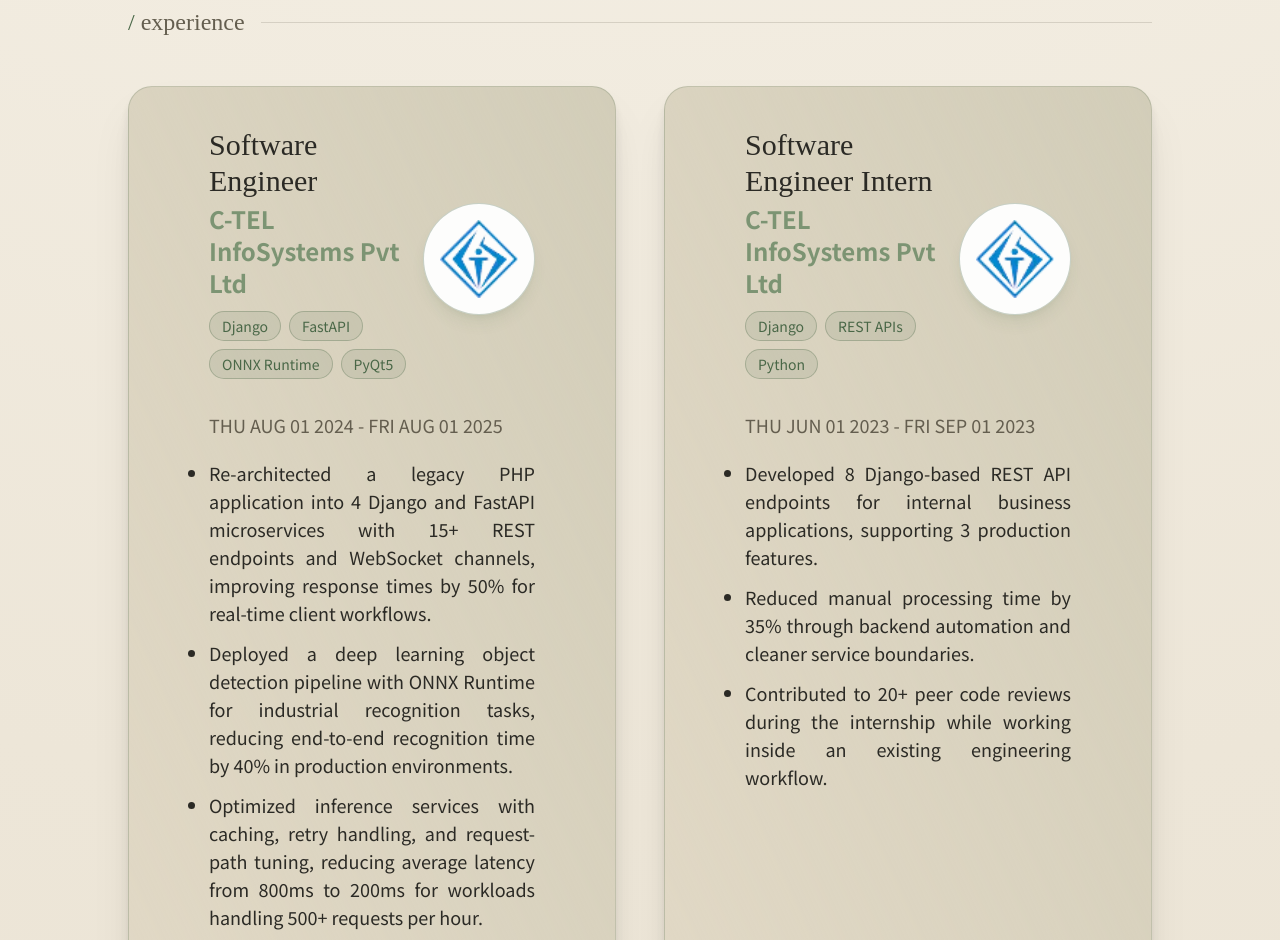
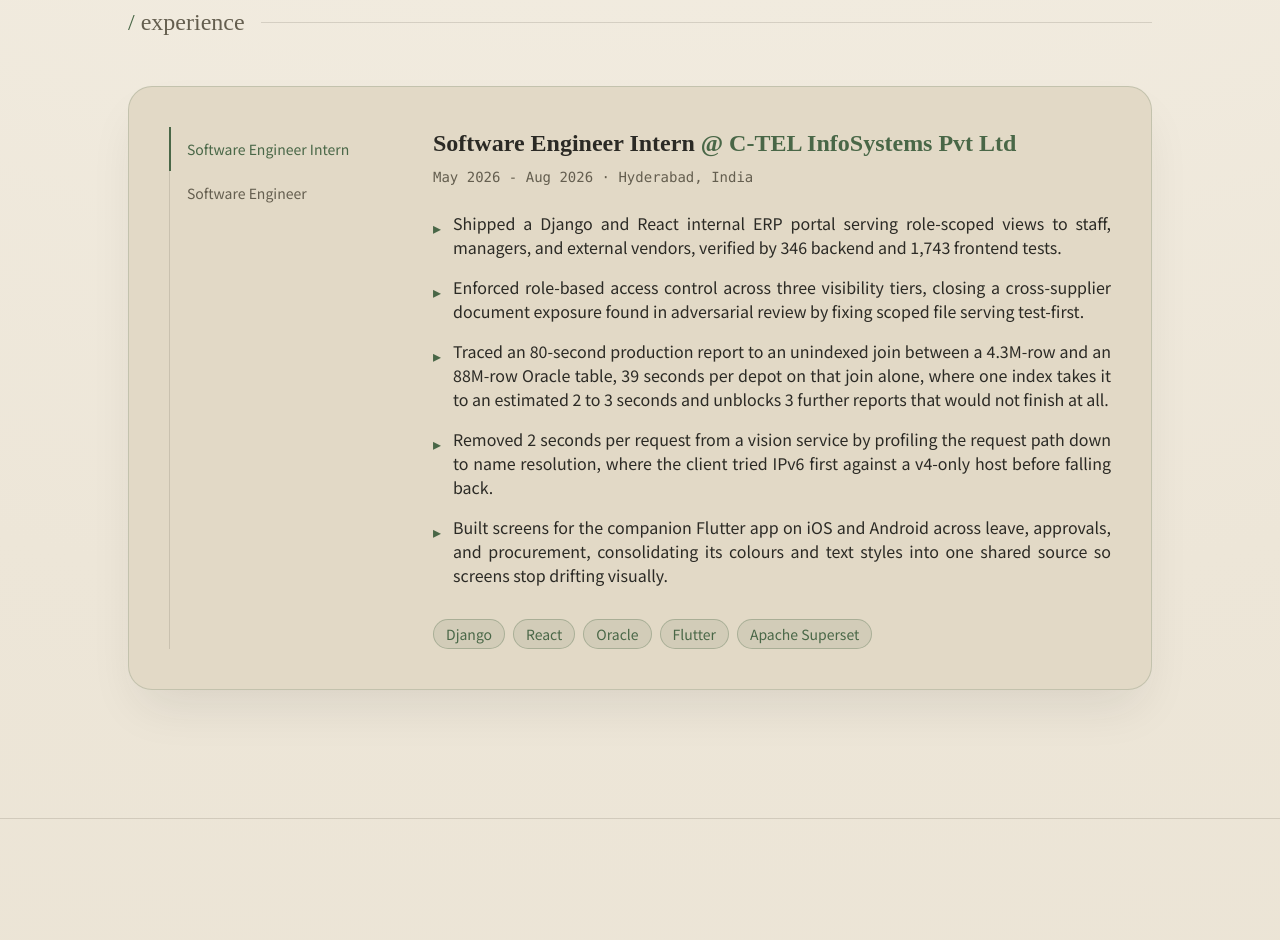
Before and after one commit to chetank03/portfolioWebsite, a Next.js app: page / in a window 1280 px wide. Shown: the part 1860-2800 px from the top of the page. Built offline with nearby package versions, Linux system fonts and the light colour scheme.

Commit message:
Update experience from the latest resumes and rebuild it as tabs
Add the 2026 internship, drop the stale 2023 role, and present roles in a tabbed
panel with month-and-year dates.

```diff
--- a/components/ExperienceCard.tsx
+++ b/components/ExperienceCard.tsx
@@ -1,71 +1,55 @@
 import { motion } from "framer-motion";
-import Image from "next/image";
 import React from "react";
 import { Experience } from "../typings";
+import { formatMonthYear } from "../utils/formatDate";
 
 type Props = { experience: Experience };
 
 export default function ExperienceCard({ experience }: Props) {
-  const companyMark = (
-    <div className="flex h-28 w-28 shrink-0 items-center justify-center rounded-full border border-darkGreen/30 bg-white/95 text-2xl font-serif font-semibold text-darkGreen shadow-lg shadow-darkGreen/10">
-      {experience.companyLogoUrl ? (
-        <Image
-          src={experience.companyLogoUrl}
-          alt={`${experience.company} logo`}
-          width={78}
-          height={78}
-          className="h-[78px] w-[78px] object-contain"
-        />
-      ) : (
-        experience.company.slice(0, 2).toUpperCase()
-      )}
-    </div>
-  );
+  const dateRange = `${formatMonthYear(experience.dateStarted)} - ${
+    experience.isCurrentlyWorkingHere
+      ? "Present"
+      : formatMonthYear(experience.dateEnded)
+  }`;
 
   return (
-    <article className="flex drop-shadow-xl flex-col rounded-3xl items-center space-y-0 w-full md:w-[calc(50%-1.5rem)] border border-darkGreen/20 bg-darkBackground bg-gradient-to-tr from-darkBackground to-darkGreen/10 p-5 md:p-10 hover:opacity-100 opacity-100 cursor-pointer transition-opacity duration-200 shadow-2xl shadow-darkBlack/10 ">
-      <div className="w-full px-0 md:px-10">
-        <div className="flex flex-col items-center gap-4 md:flex-row md:justify-between md:text-left">
-          <div>
-            <h4 className="text-lg md:text-3xl font-serif font-light text-darkBlack">
-              {experience?.jobTitle}
+    <motion.div
+      key={experience._id}
+      initial={{ opacity: 0, y: 16 }}
+      animate={{ opacity: 1, y: 0 }}
+      transition={{ duration: 0.35 }}
+    >
+      <h4 className="font-serif text-xl font-semibold text-darkBlack md:text-2xl">
+        {experience.jobTitle}{" "}
+        <span className="text-darkGreen">@ {experience.company}</span>
       </h4>
-            <p className="font-bold text-md md:text-2xl  mt-1 text-lightGreen">
-              {experience?.company}
+
+      <p className="mt-2 font-mono text-xs text-grayColor md:text-sm">
+        {dateRange}
+        {experience.location ? ` · ${experience.location}` : ""}
       </p>
-            <div className="flex flex-wrap gap-2 my-3">
-              {experience?.technologies.map((technology) => (
+
+      <ul className="mt-6 space-y-4">
+        {experience.points.map((point, i) => (
+          <li key={i} className="flex gap-3 text-sm text-darkBlack md:text-base">
+            <span aria-hidden="true" className="mt-1 shrink-0 text-darkGreen">
+              &#9656;
+            </span>
+            <span className="text-justify">{point}</span>
+          </li>
+        ))}
+      </ul>
+
+      <div className="mt-8 flex flex-wrap gap-2">
+        {experience.technologies.map((technology) => (
           <span
             key={technology._id}
-                  className="rounded-full border border-darkGreen/30 bg-darkGreen/10 px-3 py-1 text-sm text-darkGreen"
+            className="rounded-full border border-darkGreen/30 bg-darkGreen/10 px-3 py-1 text-xs text-darkGreen md:text-sm"
           >
             {technology.title}
           </span>
         ))}
       </div>
-          </div>
-          <motion.div
-            initial={{ opacity: 0, y: -100 }}
-            whileInView={{ opacity: 1, y: 0 }}
-            viewport={{ once: true }}
-            transition={{ duration: 1.2 }}
-            className="flex"
-          >
-            {companyMark}
     </motion.div>
-        </div>
-        <p className="uppercase py-2 md:py-5 text-grayColor text-sm md:text-lg">
-          {new Date(experience?.dateStarted).toDateString()} -{" "}
-          {experience.isCurrentlyWorkingHere
-            ? "Present"
-            : new Date(experience?.dateEnded).toDateString()}
-        </p>
-      </div>
-      <ul className="px-0 md:px-10 list-disc  text-darkBlack space-y-3 pr-5 text-justify ml-0 text-sm md:text-lg pl-5">
-        {experience?.points.map((point, i) => (
-          <li key={i}>{point}</li>
-        ))}
-      </ul>
-    </article>
   );
 }
--- a/components/WorkExperience.tsx
+++ b/components/WorkExperience.tsx
@@ -1,5 +1,5 @@
 import { motion } from "framer-motion";
-import React from "react";
+import React, { useRef, useState } from "react";
 import { Experience } from "../typings";
 import ExperienceCard from "./ExperienceCard";
 import SectionHeading from "./SectionHeading";
@@ -7,27 +7,93 @@
 type Props = { experiences: Experience[] };
 
 export default function WorkExperience({ experiences }: Props) {
+  const roles = experiences
+    ?.slice() // shallow copy so we don't mutate the original array
+    .sort(
+      (a, b) =>
+        new Date(b.dateStarted).getTime() - new Date(a.dateStarted).getTime()
+    );
+
+  const [active, setActive] = useState(0);
+  const tabRefs = useRef<(HTMLButtonElement | null)[]>([]);
+
+  if (!roles?.length) return null;
+
+  // Arrow keys move between tabs on either axis, since the tablist is a column
+  // on desktop and a row on mobile.
+  const onKeyDown = (event: React.KeyboardEvent) => {
+    const last = roles.length - 1;
+    let next: number | null = null;
+
+    if (event.key === "ArrowDown" || event.key === "ArrowRight") {
+      next = active === last ? 0 : active + 1;
+    } else if (event.key === "ArrowUp" || event.key === "ArrowLeft") {
+      next = active === 0 ? last : active - 1;
+    } else if (event.key === "Home") {
+      next = 0;
+    } else if (event.key === "End") {
+      next = last;
+    }
+
+    if (next !== null) {
+      event.preventDefault();
+      setActive(next);
+      tabRefs.current[next]?.focus();
+    }
+  };
+
   return (
     <motion.div
       initial={{ opacity: 0 }}
       animate={{ opacity: 1 }}
       transition={{ duration: 1.5 }}
-      className="mx-auto flex max-w-6xl flex-col px-6 py-24 text-left md:px-16 md:py-32"
+      className="mx-auto flex w-full max-w-6xl flex-col px-6 py-24 text-left md:px-16 md:py-32"
     >
       <SectionHeading label="experience" />
 
-      {/* Experience cards */}
-      <div className="flex w-full flex-col flex-wrap items-stretch justify-center gap-12 md:flex-row">
-        {experiences
-          ?.slice() // make a shallow copy so we don't mutate the original array
-          .sort(
-            (a, b) =>
-              new Date(b.dateStarted).getTime() -
-              new Date(a.dateStarted).getTime()
-          )
-          .map((experience) => (
-            <ExperienceCard key={experience._id} experience={experience} />
-          ))}
+      <div className="flex flex-col gap-8 rounded-3xl border border-darkGreen/20 bg-darkBackground p-6 shadow-2xl shadow-darkBlack/10 md:flex-row md:gap-10 md:p-10">
+        <div
+          role="tablist"
+          aria-label="Roles"
+          onKeyDown={onKeyDown}
+          className="flex shrink-0 overflow-x-auto border-b border-grayColor/20 md:w-56 md:flex-col md:overflow-visible md:border-b-0 md:border-l md:border-grayColor/20"
+        >
+          {roles.map((role, i) => {
+            const isActive = i === active;
+            return (
+              <button
+                key={role._id}
+                ref={(el) => {
+                  tabRefs.current[i] = el;
+                }}
+                type="button"
+                role="tab"
+                id={`role-tab-${role._id}`}
+                aria-selected={isActive}
+                aria-controls={`role-panel-${role._id}`}
+                tabIndex={isActive ? 0 : -1}
+                onClick={() => setActive(i)}
+                className={`whitespace-nowrap border-b-2 px-4 py-3 text-left font-sans text-sm transition-colors md:-ml-px md:border-b-0 md:border-l-2 ${
+                  isActive
+                    ? "border-darkGreen text-darkGreen"
+                    : "border-transparent text-grayColor hover:text-darkBlack"
+                }`}
+              >
+                {role.jobTitle}
+              </button>
+            );
+          })}
+        </div>
+
+        <div
+          role="tabpanel"
+          id={`role-panel-${roles[active]._id}`}
+          aria-labelledby={`role-tab-${roles[active]._id}`}
+          tabIndex={0}
+          className="min-w-0 flex-1 outline-none"
+        >
+          <ExperienceCard experience={roles[active]} />
+        </div>
       </div>
     </motion.div>
   );
--- a/data/portfolioData.ts
+++ b/data/portfolioData.ts
@@ -63,6 +63,33 @@
 export const experiences: Experience[] = [
   {
     ...blankMeta,
+    _id: "exp-ctel-intern-2026",
+    _type: "experience",
+    company: "C-TEL InfoSystems Pvt Ltd",
+    companyImage: null,
+    companyLogoUrl: "/ctel-logo.webp",
+    dateStarted: "2026-05-01",
+    dateEnded: "2026-08-01",
+    isCurrentlyWorkingHere: false,
+    jobTitle: "Software Engineer Intern",
+    location: "Hyderabad, India",
+    points: [
+      "Shipped a Django and React internal ERP portal serving role-scoped views to staff, managers, and external vendors, verified by 346 backend and 1,743 frontend tests.",
+      "Enforced role-based access control across three visibility tiers, closing a cross-supplier document exposure found in adversarial review by fixing scoped file serving test-first.",
+      "Traced an 80-second production report to an unindexed join between a 4.3M-row and an 88M-row Oracle table, 39 seconds per depot on that join alone, where one index takes it to an estimated 2 to 3 seconds and unblocks 3 further reports that would not finish at all.",
+      "Removed 2 seconds per request from a vision service by profiling the request path down to name resolution, where the client tried IPv6 first against a v4-only host before falling back.",
+      "Built screens for the companion Flutter app on iOS and Android across leave, approvals, and procurement, consolidating its colours and text styles into one shared source so screens stop drifting visually.",
+    ],
+    technologies: [
+      { ...blankMeta, _id: "tech-django-intern-2026", _type: "technology", image: null, progress: 80, title: "Django" },
+      { ...blankMeta, _id: "tech-react-intern-2026", _type: "technology", image: null, progress: 84, title: "React" },
+      { ...blankMeta, _id: "tech-oracle-intern-2026", _type: "technology", image: null, progress: 70, title: "Oracle" },
+      { ...blankMeta, _id: "tech-flutter-intern-2026", _type: "technology", image: null, progress: 68, title: "Flutter" },
+      { ...blankMeta, _id: "tech-superset-intern-2026", _type: "technology", image: null, progress: 66, title: "Apache Superset" },
+    ],
+  },
+  {
+    ...blankMeta,
     _id: "exp-ctel-fulltime",
     _type: "experience",
     company: "C-TEL InfoSystems Pvt Ltd",
@@ -72,39 +99,18 @@
     dateEnded: "2025-08-01",
     isCurrentlyWorkingHere: false,
     jobTitle: "Software Engineer",
+    location: "Hyderabad, India",
     points: [
-      "Re-architected a legacy PHP application into 4 Django and FastAPI microservices with 15+ REST endpoints and WebSocket channels, improving response times by 50% for real-time client workflows.",
-      "Deployed a deep learning object detection pipeline with ONNX Runtime for industrial recognition tasks, reducing end-to-end recognition time by 40% in production environments.",
-      "Optimized inference services with caching, retry handling, and request-path tuning, reducing average latency from 800ms to 200ms for workloads handling 500+ requests per hour.",
-      "Built a cross-platform desktop application in Python and PyQt5 for industrial camera integration, increasing scan throughput to 75 items per minute and reducing manual tracking errors by 30%.",
+      "Improved real-time client workflow response times 50% by re-architecting a legacy PHP monolith into 4 Django and FastAPI microservices exposing 15+ REST endpoints and WebSocket channels.",
+      "Cut end-to-end recognition time 40% by serving a PyTorch detector through ONNX Runtime behind an HTTP service, decoding 2D codes at 97% success under harsh plant lighting, 6.5M codes per day.",
+      "Reduced median API latency from 800ms to 200ms at 500+ requests per hour through response caching, bounded retries, and request-path profiling.",
+      "Raised production line throughput to 75 items per minute with a Python and PyQt5 operator application, refining its interface after shop floor feedback showed users could not tell why scanning had paused.",
     ],
     technologies: [
       { ...blankMeta, _id: "tech-django-fulltime", _type: "technology", image: null, progress: 80, title: "Django" },
       { ...blankMeta, _id: "tech-fastapi-fulltime", _type: "technology", image: null, progress: 78, title: "FastAPI" },
       { ...blankMeta, _id: "tech-onnx-fulltime", _type: "technology", image: null, progress: 76, title: "ONNX Runtime" },
       { ...blankMeta, _id: "tech-pyqt5-fulltime", _type: "technology", image: null, progress: 72, title: "PyQt5" },
-    ],
-  },
-  {
-    ...blankMeta,
-    _id: "exp-ctel-intern",
-    _type: "experience",
-    company: "C-TEL InfoSystems Pvt Ltd",
-    companyImage: null,
-    companyLogoUrl: "/ctel-logo.webp",
-    dateStarted: "2023-06-01",
-    dateEnded: "2023-09-01",
-    isCurrentlyWorkingHere: false,
-    jobTitle: "Software Engineer Intern",
-    points: [
-      "Developed 8 Django-based REST API endpoints for internal business applications, supporting 3 production features.",
-      "Reduced manual processing time by 35% through backend automation and cleaner service boundaries.",
-      "Contributed to 20+ peer code reviews during the internship while working inside an existing engineering workflow.",
-    ],
-    technologies: [
-      { ...blankMeta, _id: "tech-django-intern", _type: "technology", image: null, progress: 80, title: "Django" },
-      { ...blankMeta, _id: "tech-rest-intern", _type: "technology", image: null, progress: 74, title: "REST APIs" },
-      { ...blankMeta, _id: "tech-python-intern", _type: "technology", image: null, progress: 90, title: "Python" },
     ],
   },
 ];
--- a/typings.d.ts
+++ b/typings.d.ts
@@ -51,6 +51,7 @@
     dateEnded: string;
     isCurrentlyWorkingHere: boolean;
     jobTitle: string;
+    location?: string;
     points: string[];
     technologies: Technology[];
 }
--- /dev/null
+++ b/utils/formatDate.ts
@@ -0,0 +1,13 @@
+/**
+ * Formats a "YYYY-MM-DD" string as "May 2026".
+ *
+ * Parsed by hand rather than via `new Date(str)` because the ISO form is treated
+ * as UTC, which shifts the month backwards for anyone west of Greenwich.
+ */
+export function formatMonthYear(date: string) {
+  const [year, month] = date.split("-");
+  return new Date(Number(year), Number(month) - 1).toLocaleDateString("en-US", {
+    month: "short",
+    year: "numeric",
+  });
+}
```
Also changed, not shown: components/Education.tsx (+1 -8 lines). Lines whose indentation alone changed are shown as unchanged.
